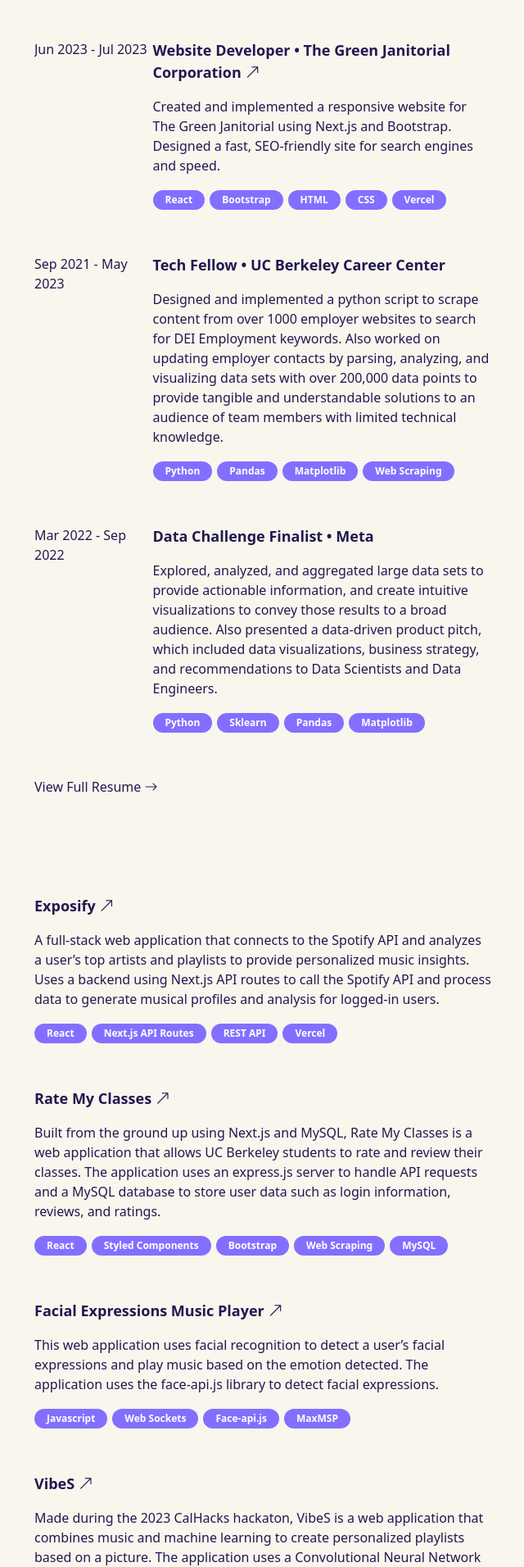
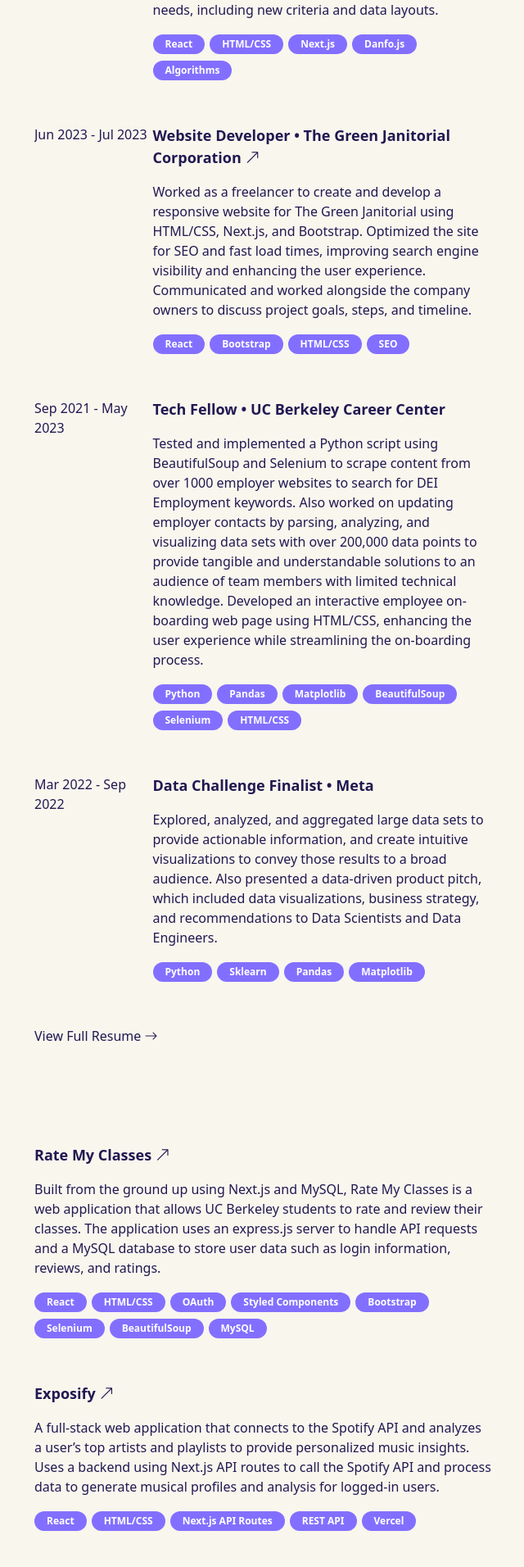
Before and after one commit to EmmanuelCobian/personal-site-next, a Next.js app: page / in a window 1280 px wide. Shown: the part 794-2706 px from the top of the page at 82% size, without its empty margins (598-1238 px from the left). Built offline with nearby package versions, Linux system fonts and the light colour scheme.

Commit message:
updated content

```diff
--- a/pages/index.js
+++ b/pages/index.js
@@ -160,7 +160,7 @@
                 <div className={styles.exp_date}>May 2023 - May 2024</div>
                 <div className={styles.exp_desc}>
                   <p className={styles.exp_title}>
-                    Software Development Fellow • UC Berkeley Haas School of
+                    Software Developer • MBA Program for Executives, Haas School of
                     Business
                   </p>
                   <p>
@@ -169,10 +169,12 @@
                     unique needs. Build an approximation algorithm to generate
                     optimally balanced teams based on user-defined priorities
                     accross team size, gender, experience levels, and work
-                    history.
+                    history. Worked and collaborated alongside other departments on campus to expand the original scope of the project to encompass their teams and unique needs, including new criteria and data layouts.
                   </p>
                   <Badge pill className={styles.text_bg_custom}>React</Badge>
-                  <Badge pill className={styles.text_bg_custom}>Bootstrap</Badge>
+                  <Badge pill className={styles.text_bg_custom}>HTML/CSS</Badge>
+                  <Badge pill className={styles.text_bg_custom}>Next.js</Badge>
+                  <Badge pill className={styles.text_bg_custom}>Danfo.js</Badge>
                   <Badge pill className={styles.text_bg_custom}>Algorithms</Badge>
                 </div>
               </div>
@@ -185,15 +187,13 @@
                       className={classnames("bi-arrow-up-right", styles.arrow)}></i></p>
                   </a>
                   <p>
-                    Created and implemented a responsive website for The Green
-                    Janitorial using Next.js and Bootstrap. Designed a fast,
-                    SEO-friendly site for search engines and speed.
+                    Worked as a freelancer to create and develop a responsive website for The Green
+                    Janitorial using HTML/CSS, Next.js, and Bootstrap. Optimized the site for SEO and fast load times, improving search engine visibility and enhancing the user experience. Communicated and worked alongside the company owners to discuss project goals, steps, and timeline.
                   </p>
                   <Badge pill className={styles.text_bg_custom}>React</Badge>
                   <Badge pill className={styles.text_bg_custom}>Bootstrap</Badge>
-                  <Badge pill className={styles.text_bg_custom}>HTML</Badge>
-                  <Badge pill className={styles.text_bg_custom}>CSS</Badge>
-                  <Badge pill className={styles.text_bg_custom}>Vercel</Badge>
+                  <Badge pill className={styles.text_bg_custom}>HTML/CSS</Badge>
+                  <Badge pill className={styles.text_bg_custom}>SEO</Badge>
                 </div>
               </div>
 
@@ -202,18 +202,20 @@
                 <div className={styles.exp_desc}>
                   <p className={styles.exp_title}>Tech Fellow • UC Berkeley Career Center</p>
                   <p>
-                    Designed and implemented a python script to scrape content
+                    Tested and implemented a Python script using BeautifulSoup and Selenium to scrape content
                     from over 1000 employer websites to search for DEI Employment
                     keywords. Also worked on updating employer contacts by
                     parsing, analyzing, and visualizing data sets with over
                     200,000 data points to provide tangible and understandable
                     solutions to an audience of team members with limited
-                    technical knowledge.
+                    technical knowledge. Developed an interactive employee on-boarding web page using HTML/CSS, enhancing the user experience while streamlining the on-boarding process.
                   </p>
                   <Badge pill className={styles.text_bg_custom}>Python</Badge>
                   <Badge pill className={styles.text_bg_custom}>Pandas</Badge>
                   <Badge pill className={styles.text_bg_custom}>Matplotlib</Badge>
-                  <Badge pill className={styles.text_bg_custom}>Web Scraping</Badge>
+                  <Badge pill className={styles.text_bg_custom}>BeautifulSoup</Badge>
+                  <Badge pill className={styles.text_bg_custom}>Selenium</Badge>
+                  <Badge pill className={styles.text_bg_custom}>HTML/CSS</Badge>
                 </div>
               </div>
 
@@ -236,7 +238,7 @@
                 </div>
               </div>
 
-              <a className={styles.resume_link} href="/Resume_Cobian_Duarte.pdf">
+              <a className={styles.resume_link} href="/Emmanuel_Cobian_Resume.pdf">
                 <span>
                   View Full Resume <i className={classnames("bi-arrow-right", styles.arrow)}></i></span>
               </a>
@@ -244,6 +246,25 @@
 
             <div className="py-5">
               {isBreakpoint ? (<h4 id="projects" className={styles.title}>Projects</h4>) : (<div id="projects">&nbsp;</div>)}
+
+              <div className={styles.proj_itm}>
+                <div className={styles.proj_desc}>
+                  <a className="text-decoration-none" href="https://github.com/EmmanuelCobian/rate-my-classes" target="_blank">
+                    <p className={classnames(styles.exp_title, styles.exp_share)}>Rate My Classes <i className={classnames("bi-arrow-up-right", styles.arrow)}></i></p>
+                  </a>
+                  <p>
+                    Built from the ground up using Next.js and MySQL, Rate My Classes is a web application that allows UC Berkeley students to rate and review their classes. The application uses an express.js server to handle API requests and a MySQL database to store user data such as login information, reviews, and ratings.
+                  </p>
+                  <Badge pill className={styles.text_bg_custom}>React</Badge>
+                  <Badge pill className={styles.text_bg_custom}>HTML/CSS</Badge>
+                  <Badge pill className={styles.text_bg_custom}>OAuth</Badge>
+                  <Badge pill className={styles.text_bg_custom}>Styled Components</Badge>
+                  <Badge pill className={styles.text_bg_custom}>Bootstrap</Badge>
+                  <Badge pill className={styles.text_bg_custom}>Selenium</Badge>
+                  <Badge pill className={styles.text_bg_custom}>BeautifulSoup</Badge>
+                  <Badge pill className={styles.text_bg_custom}>MySQL</Badge>
+                </div>
+              </div>
 
               <div className={styles.proj_itm}>
                 <div className={styles.proj_desc}>
@@ -258,25 +279,10 @@
                     musical profiles and analysis for logged-in users.
                   </p>
                   <Badge pill className={styles.text_bg_custom}>React</Badge>
+                  <Badge pill className={styles.text_bg_custom}>HTML/CSS</Badge>
                   <Badge pill className={styles.text_bg_custom}>Next.js API Routes</Badge>
                   <Badge pill className={styles.text_bg_custom}>REST API</Badge>
                   <Badge pill className={styles.text_bg_custom}>Vercel</Badge>
-                </div>
-              </div>
-
-              <div className={styles.proj_itm}>
-                <div className={styles.proj_desc}>
-                  <a className="text-decoration-none" href="https://github.com/EmmanuelCobian/rate-my-classes" target="_blank">
-                    <p className={classnames(styles.exp_title, styles.exp_share)}>Rate My Classes <i className={classnames("bi-arrow-up-right", styles.arrow)}></i></p>
-                  </a>
-                  <p>
-                    Built from the ground up using Next.js and MySQL, Rate My Classes is a web application that allows UC Berkeley students to rate and review their classes. The application uses an express.js server to handle API requests and a MySQL database to store user data such as login information, reviews, and ratings.
-                  </p>
-                  <Badge pill className={styles.text_bg_custom}>React</Badge>
-                  <Badge pill className={styles.text_bg_custom}>Styled Components</Badge>
-                  <Badge pill className={styles.text_bg_custom}>Bootstrap</Badge>
-                  <Badge pill className={styles.text_bg_custom}>Web Scraping</Badge>
-                  <Badge pill className={styles.text_bg_custom}>MySQL</Badge>
                 </div>
               </div>
 
@@ -315,7 +321,7 @@
       </main >
 
       <footer className="container text-center py-4">
-        <p>&copy; 2023 Emmanuel Cobian Duarte</p>
+        <p>&copy; 2024 Emmanuel Cobian Duarte</p>
       </footer>
     </>
   );
```
Also changed, not shown: 1 other file (tests, documents, lock files or other folders).
